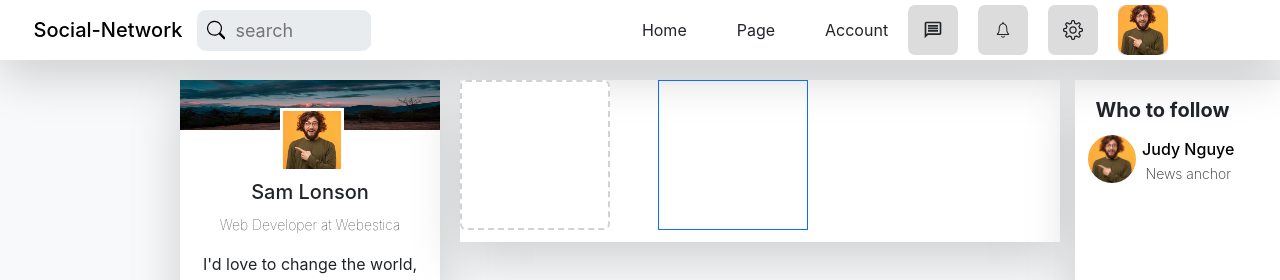
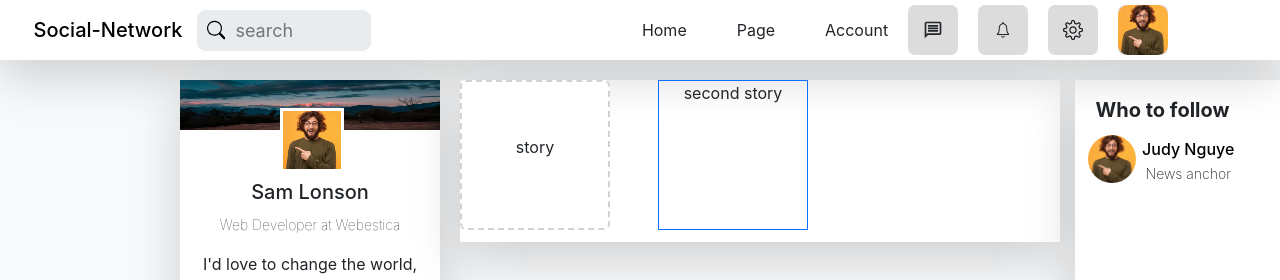
Before and after one commit to ravindarsahani3183/social-Networking, a React (Create React App) app: page / in a window 1280 px wide. Shown: the top 280 px of the page. Built offline with nearby package versions, Linux system fonts and the light colour scheme.

Commit message:
story section

```diff
--- a/src/Story/Story.js
+++ b/src/Story/Story.js
@@ -9,11 +9,13 @@ export const Story = () => {
         <div className='position-relative'>
           <div className='card border-2 shadow-none px-small-5 d-flex align-items-center justify-content-center text-center'>
             <div>
-
+                <p>story</p>
             </div>
           </div>
         </div>
-        <div className='position-relative border border-primary  w-25'></div>
+        <div className='position-relative border border-primary  w-25'>
+          <p>second story</p>
+        </div>
       </div>
     </div>
   )
```
